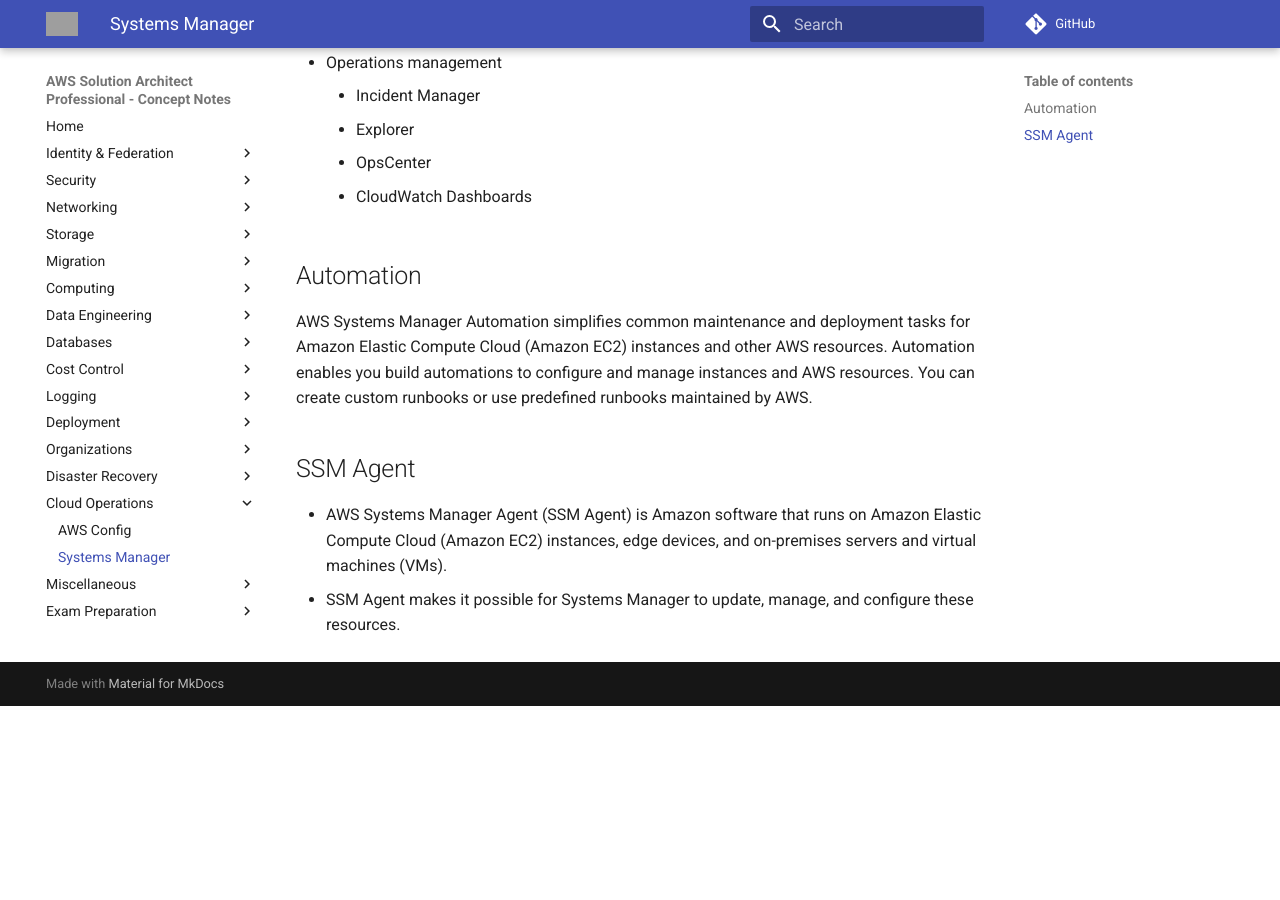
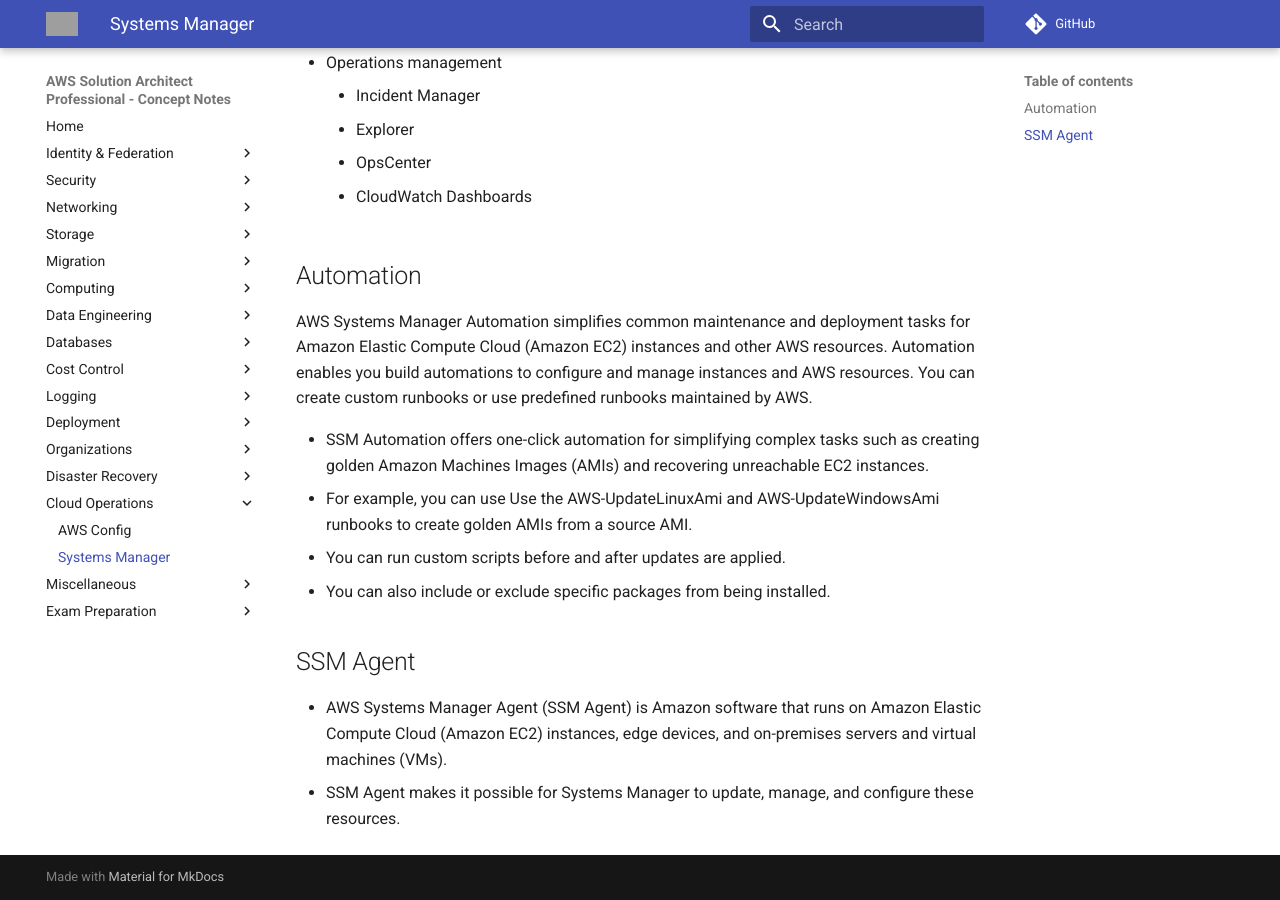
Before and after one commit to jeyabalajis/aws-certified-sa-pro-notes, an MkDocs documentation site: the page built from docs/cloud_ops/systems_manager.md, in a window 1280 px wide and 900 px high, scrolled down 1269 px. Built offline with MkDocs 1.6.1 and Material for MkDocs 9.7.7, drawn with Linux system fonts in a browser that asks for light colours; comment, search, counter and statistics services are not loaded; before the commit the page ends 1975 px from its top, so only the background shows below that; grey boxes are pictures that could not be loaded.

Commit message:
Update systems_manager.md

```diff
--- a/docs/cloud_ops/systems_manager.md
+++ b/docs/cloud_ops/systems_manager.md
@@ -35,6 +35,11 @@
 
 AWS Systems Manager Automation simplifies common maintenance and deployment tasks for Amazon Elastic Compute Cloud (Amazon EC2) instances and other AWS resources. Automation enables you build automations to configure and manage instances and AWS resources. You can create custom runbooks or use predefined runbooks maintained by AWS.
 
+- SSM Automation offers one-click automation for simplifying complex tasks such as creating golden Amazon Machines Images (AMIs) and recovering unreachable EC2 instances.
+- For example, you can use Use the AWS-UpdateLinuxAmi and AWS-UpdateWindowsAmi runbooks to create golden AMIs from a source AMI.
+- You can run custom scripts before and after updates are applied.
+- You can also include or exclude specific packages from being installed.
+
 ## SSM Agent
 
 - AWS Systems Manager Agent (SSM Agent) is Amazon software that runs on Amazon Elastic Compute Cloud (Amazon EC2) instances, edge devices, and on-premises servers and virtual machines (VMs).
```
